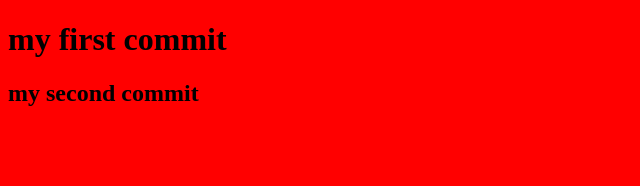
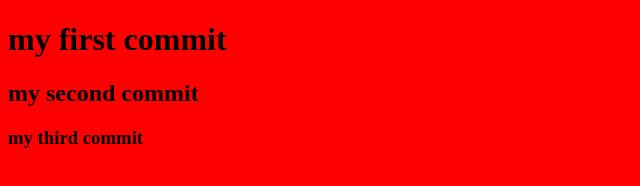
Before and after one commit to artur-91/site-1, a plain HTML site: page index.html in a window 1280 px wide. Shown: the whole page, without its empty margins (0-640 px from the left). Drawn offline with Linux system fonts and the light colour scheme.

Commit message:
xdfjsfnds

```diff
--- a/index.html
+++ b/index.html
@@ -8,5 +8,6 @@
 <body>
 	<h1>my first commit</h1>
 	<h2>my second  commit</h2>
+	<h3>my third commit</h3>
 </body>
 </html>
```
